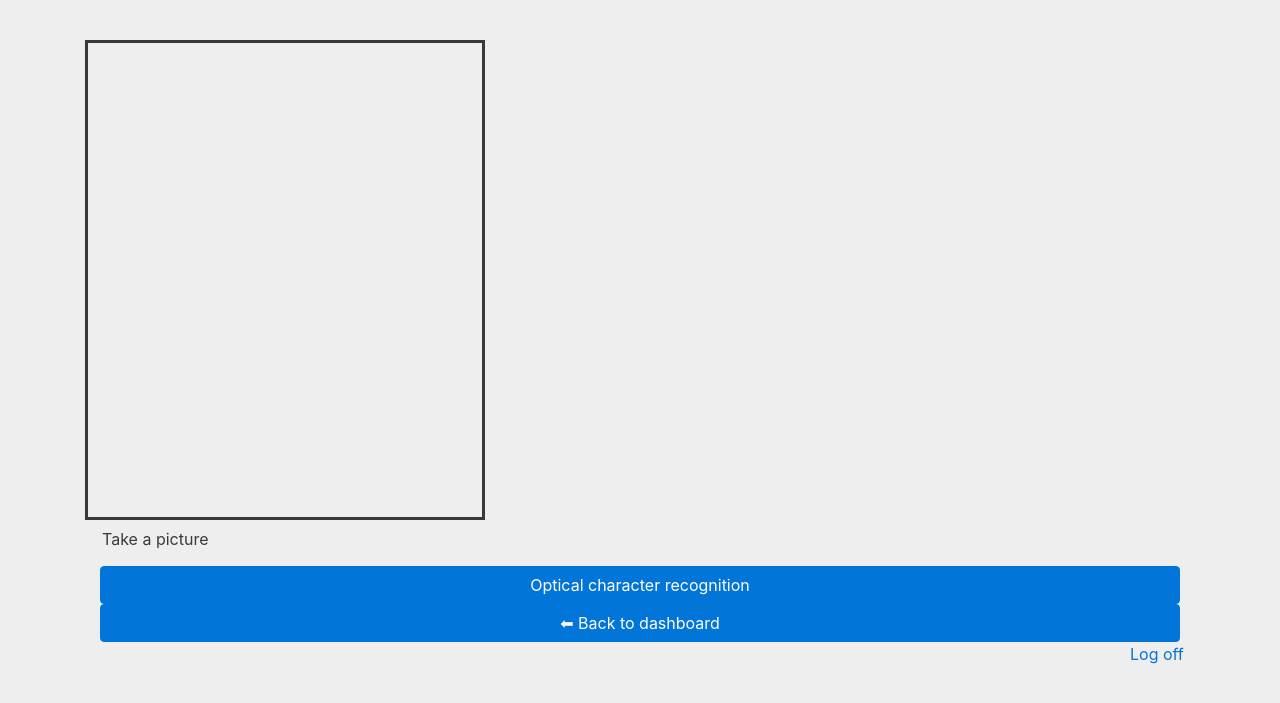
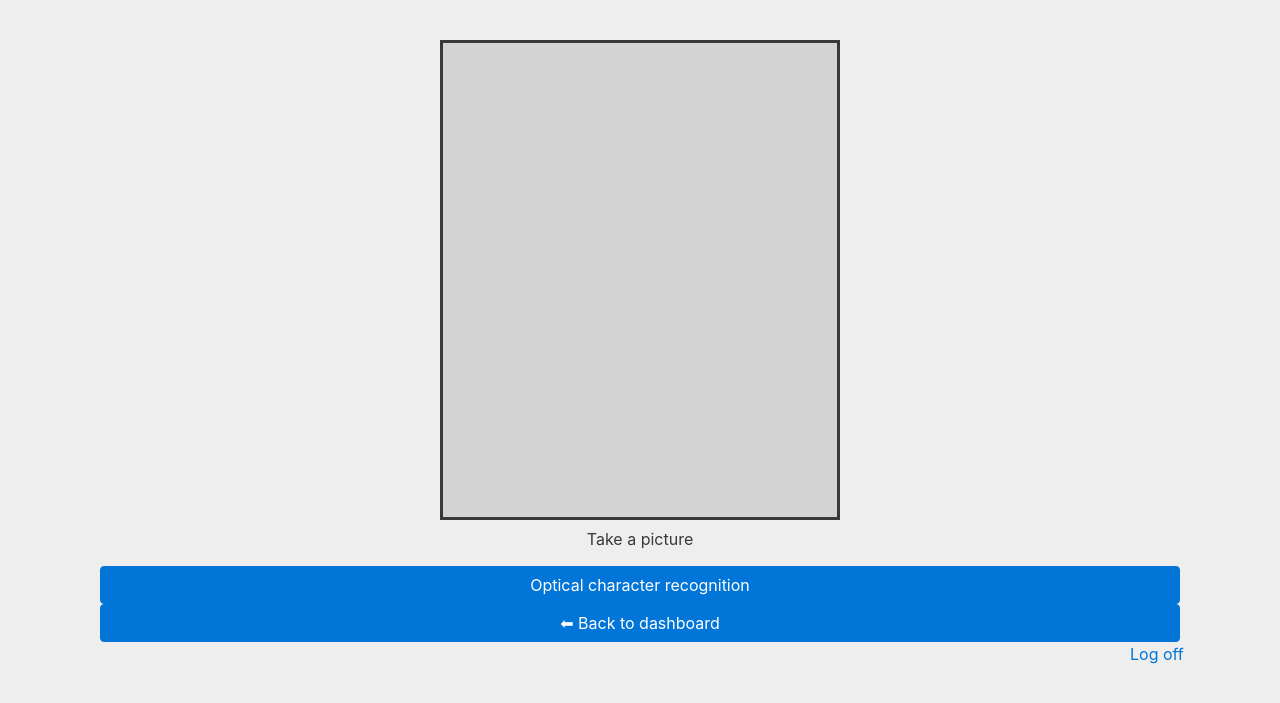
Before and after one commit to federico-fiorini/ocr-benchmark, a Python web app: template app/templates/dashboard.html in a window 1280 px wide, after a click on "Scan". Shown: the top 703 px of the page. Run offline with Jinja, Linux system fonts and the light colour scheme; the template is opened without the code that fills it: most values are stand-ins (such as "Sample title", 1, 10 or a date in 2020); some libraries are stand-ins or nearby versions.

Commit message:
fixed preview location

```diff
--- a/app/templates/dashboard.html
+++ b/app/templates/dashboard.html
@@ -67,15 +67,27 @@
     <div class="container hidden" id="camera">
 
         <!--h2 class="form-signin-heading">The camera</h2-->
+        <div class="row">
+            <div id="preview"  class=" col-md-4" style="
+    margin: 0 auto;text-align:center; float: none; background-color: lightgrey; height:60vh;  width:50vh ;border-style: solid; ">
+               <img src="" alt="" id="preview-pic">
 
-        <div id="preview" style=" height:60vh;  width:50vh ;border-style: solid; ">
-              <img src="" alt="" id="preview-pic">
+            </div>
+        </div>
+        <div class="row">
+            <div id="preview"  class=" col-md-4" style="
+    margin: 0 auto;text-align:center; float: none; ">
+                <label for="cam_pic" type="button" class="btn btn-default">Take a picture
+                 <form id="upload-photos" method="post" enctype="multipart/form-data">
+                   <input type="file" name="files" id="cam_pic" class="cam_pic_class" accept="image/*" capture="camera" value="Take a picture"/>
+                 </form>
+                </label>
+
+            </div>
         </div>
         <!--button type="button" class="btn btn-default">Take a picture</button-->
-                <form id="upload-photos" method="post" enctype="multipart/form-data">
-                   <input type="file" name="files" id="cam_pic" class="cam_pic_class" accept="image/*" capture="camera" value="Take a picture"/>
-                 </form>
-                <label for="cam_pic" type="button" class="btn btn-default">Take a picture</label>
+
+
         <div class="col-xs-12">
             <!--a href="" id="cam_submit_but" class="btn btn-primary btn-block" role="button">Optical character recognition</a-->
             <input value="Optical character recognition" class="btn btn-primary btn-block"  onClick="doOcr('upload-photos')">
```
